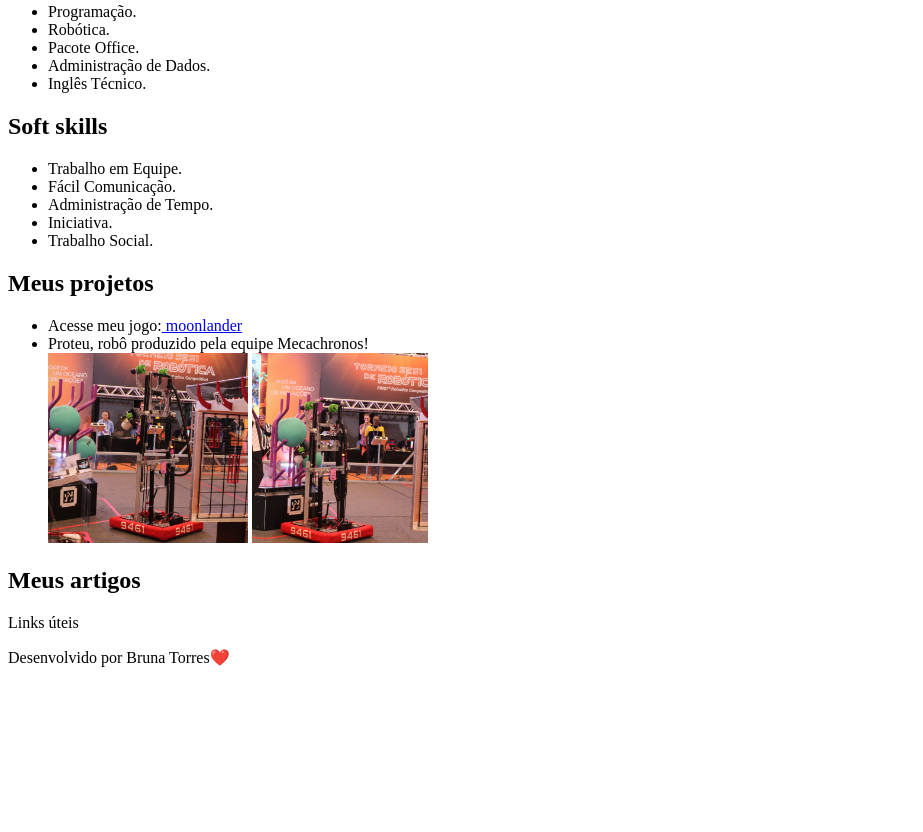
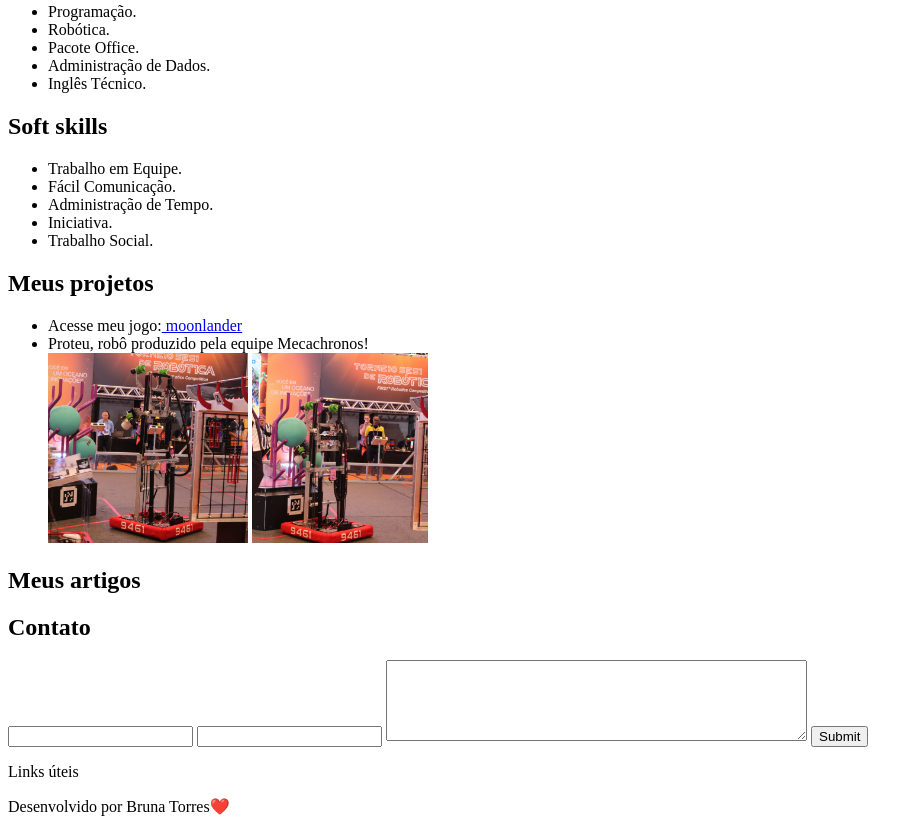
Before and after one commit to Brubstorres/sobre-mim, a plain HTML site: page index.html in a window 1280 px wide. Shown: the part 813-1645 px from the top of the page, without its empty margins (0-923 px from the left). Before the commit the page ends 1496 px from the top, so only its background shows below. Drawn offline with Linux system fonts and the light colour scheme.

Commit message:
Portifolio

```diff
--- a/index.html
+++ b/index.html
@@ -98,6 +98,16 @@
             <h2>Meus artigos</h2>
         </section>
 
+        <section id="contato">
+            <h2>Contato</h2>
+            <form>
+                <input type="text" name="nome">
+                <input type="email" name="email">
+                <textarea name="mensagem" rows="5" cols="50"></textarea>
+                <input type="submit" name="botaoEnviar">
+            </form>
+        </section>
+
         <footer id="rodape">
             <p>Links úteis</p>
             <p>Desenvolvido por Bruna Torres❤️</p>
```
